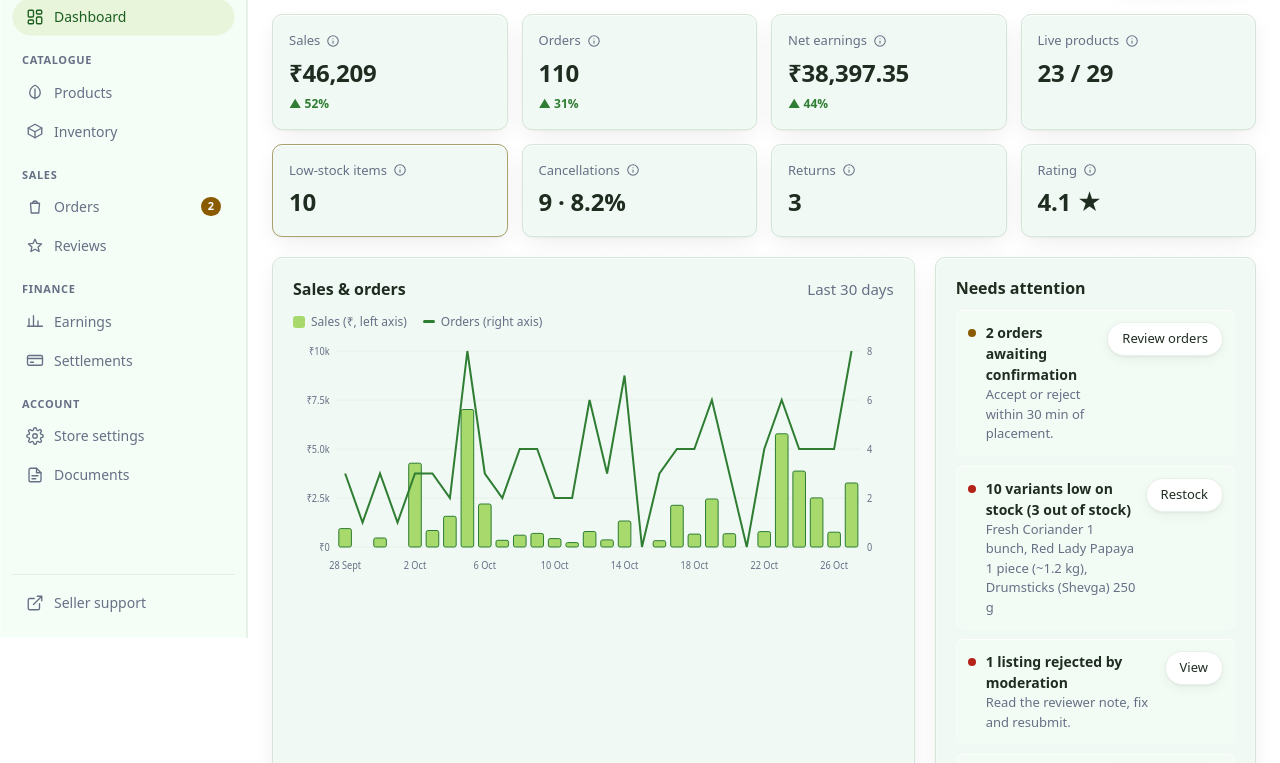
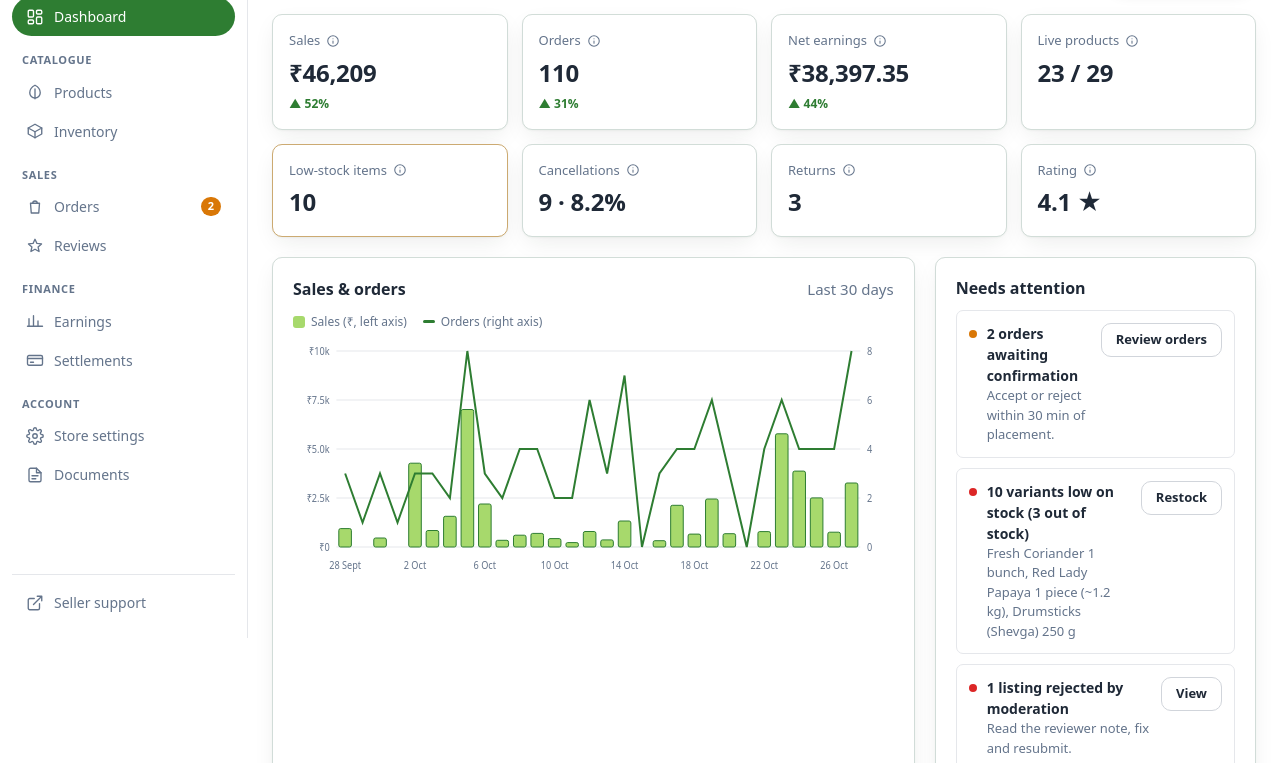
Before and after one commit to shriprocraft/mithren-agro-seller-frontend-, a website with bundled scripts: page artifact.html in a window 1280 px wide. Shown: the part 162-925 px from the top of the page. Built offline with nearby package versions, Linux system fonts and the light colour scheme.

Commit message:
Update portal styles and alignment

```diff
--- a/styles.css
+++ b/styles.css
@@ -3,13 +3,13 @@
   /* Modern Sage palette */
   --sage-background: #ffffff;
   --sage-primary: #2e7d32;
-  --sage-hover: #1b5e20;
+  --sage-hover: #256b2a;
   --sage-accent: #a7d96c;
-  --sage-soft-bg: #f5fdf7;
-  --sage-headings: #1f2d21;
-  --sage-text: #667085;
-  --sage-border: #e8f1ea;
-  --sage-card: #f0f9f4;
+  --sage-soft-bg: #f9fafb;
+  --sage-headings: #1f2937;
+  --sage-text: #64748b;
+  --sage-border: #e5e7eb;
+  --sage-card: #ffffff;
   --sage-highlight: #ffd88a;
 
   --bg: var(--sage-background);
@@ -19,24 +19,24 @@
   --card: var(--sage-card);
   --border: var(--sage-border);
   /* Inputs need a visible edge on white: border mixed toward primary. */
-  --border-strong: color-mix(in srgb, var(--sage-border) 50%, var(--sage-primary) 50%);
+  --border-strong: #d1d5db;
   --text: var(--sage-headings);
   --text-2: var(--sage-text);
   --text-3: var(--sage-text);
   --primary: var(--sage-primary);
   --primary-hover: var(--sage-hover);
-  --primary-soft: color-mix(in srgb, var(--sage-accent) 28%, var(--sage-background));
+  --primary-soft: #e8f5e9;
   --primary-text: #ffffff;
   --accent: var(--sage-accent);
   --highlight: var(--sage-highlight);
   --green: var(--sage-primary);
-  --green-soft: color-mix(in srgb, var(--sage-accent) 28%, var(--sage-background));
-  --amber: #8a5a00;
-  --amber-soft: color-mix(in srgb, var(--sage-highlight) 45%, var(--sage-background));
-  --red: #b42318;
-  --red-soft: #fde8e6;
-  --blue: #1d5fa8;
-  --blue-soft: #e4eefa;
+  --green-soft: #e8f5e9;
+  --amber: #d97706;
+  --amber-soft: #fef3c7;
+  --red: #dc2626;
+  --red-soft: #fee2e2;
+  --blue: #2563eb;
+  --blue-soft: #dbeafe;
   --purple: #6941c6;
   --purple-soft: #efe9fb;
   --focus: var(--sage-primary);
@@ -184,8 +184,19 @@ code {
   top: 0;
   height: 100vh;
   overflow-y: auto;
-  background: var(--surface);
-  border-right: 1px solid var(--border);
+  --sb-bg: #ffffff;
+  --sb-text: #64748b;
+  --sb-icon: #64748b;
+  --sb-heading: #64748b;
+  --sb-hover: #f3f4f6;
+  --sb-hover-text: #1f2937;
+  --sb-active: #2e7d32;
+  --sb-active-text: #ffffff;
+  --sb-active-icon: #ffffff;
+  --sb-line: #e5e7eb;
+  background: var(--sb-bg);
+  color: var(--sb-text);
+  border-right: 1px solid var(--sb-line);
   display: flex;
   flex-direction: column;
   padding: 16px 12px;
@@ -240,6 +251,9 @@ code {
   text-transform: uppercase;
   color: var(--text-3);
 }
+.sidebar .brand-logo span {
+  color: var(--sb-heading);
+}
 .brand-logo span {
   padding-left: 4px;
 }
@@ -254,7 +268,7 @@ code {
   font-weight: 600;
   letter-spacing: 0.06em;
   text-transform: uppercase;
-  color: var(--text-3);
+  color: var(--sb-heading);
   padding: 8px 10px 4px;
 }
 .sidebar ul {
@@ -268,18 +282,31 @@ code {
   gap: 10px;
   padding: 8px 10px;
   border-radius: var(--radius-sm);
-  color: var(--text-2);
+  color: var(--sb-text);
   text-decoration: none;
   font-weight: 500;
   font-size: 14px;
+  transition: background 0.2s ease, color 0.2s ease;
+}
+.nav-link .icon {
+  color: var(--sb-icon);
+  transition: transform 0.2s var(--hover-ease), color 0.2s ease;
 }
 .nav-link:hover {
-  background: var(--surface-2);
-  color: var(--text);
-}
-.nav-link.active {
-  background: var(--primary-soft);
-  color: var(--primary);
+  background: var(--sb-hover);
+  color: var(--sb-hover-text);
+}
+.nav-link:hover .icon {
+  color: var(--sb-hover-text);
+}
+.nav-link.active,
+.nav-link.active:hover {
+  background: var(--sb-active);
+  color: var(--sb-active-text);
+}
+.nav-link.active .icon,
+.nav-link.active:hover .icon {
+  color: var(--sb-active-icon);
 }
 .nav-count {
   margin-left: auto;
@@ -292,7 +319,7 @@ code {
 }
 .sidebar-foot {
   margin-top: auto;
-  border-top: 1px solid var(--border);
+  border-top: 1px solid var(--sb-line);
   padding-top: 8px;
 }
 .main-col {
@@ -2235,15 +2262,18 @@ input[type='radio'] {
   max-width: 420px;
   padding: 12px 14px;
   border-radius: var(--radius);
-  background: var(--text);
-  color: var(--bg);
+  background: var(--surface);
+  color: var(--text);
+  border: 1px solid var(--border);
+  border-left: 4px solid var(--primary);
   box-shadow: var(--shadow-lg);
   font-size: 14px;
   animation: slide-in 0.18s ease-out;
 }
 .toast-error {
-  background: var(--red);
-  color: #fff;
+  background: var(--red-soft);
+  border-color: var(--red);
+  color: var(--text);
 }
 .toast-out {
   opacity: 0;
@@ -2469,30 +2499,25 @@ input[type='radio'] {
 :root {
   --glass-bg: var(--card);
   --glass-bg-strong: var(--surface);
-  --glass-bg-soft: color-mix(in srgb, var(--surface) 60%, transparent);
+  --glass-bg-soft: var(--surface);
   --glass-border: var(--border);
   --glass-edge: color-mix(in srgb, var(--primary) 10%, transparent);
-  --glass-highlight: inset 0 1px 0 rgb(255 255 255 / 0.85), inset 0 0 0 1px rgb(255 255 255 / 0.25);
+  --glass-highlight: 0 0 0 0 transparent;
   --glass-shadow: 0 1px 2px rgb(31 42 31 / 0.04), 0 8px 24px -6px rgb(31 42 31 / 0.1);
   --glass-shadow-hover: 0 2px 4px rgb(31 42 31 / 0.05), 0 14px 32px -8px rgb(31 42 31 / 0.16);
-  --glass-blur: blur(18px) saturate(160%);
-  --glass-blur-soft: blur(10px) saturate(140%);
+  --glass-blur: none;
+  --glass-blur-soft: none;
   --glass-wash-1: transparent;
   --glass-wash-2: transparent;
   --glass-wash-3: transparent;
-  --topbar-bg: rgb(255 255 255 / 0.92);
+  --topbar-bg: #ffffff;
 }
 
 /* Page ground is plain white in light mode.
    The radial washes are transparent in light mode and only tint the dark theme. */
+html,
 body {
-  background-color: var(--bg);
-  background-image:
-    radial-gradient(60vw 50vh at 8% 0%, var(--glass-wash-1), transparent 70%),
-    radial-gradient(50vw 45vh at 100% 35%, var(--glass-wash-2), transparent 70%),
-    radial-gradient(55vw 50vh at 30% 100%, var(--glass-wash-3), transparent 70%),
-    linear-gradient(90deg, transparent 40%, var(--bg-end) 100%);
-  background-attachment: fixed;
+  background: #ffffff;
 }
 
 /* Primary glass surfaces */
@@ -2559,35 +2584,14 @@ body {
   -webkit-backdrop-filter: var(--glass-blur);
   backdrop-filter: var(--glass-blur);
 }
-.sidebar {
-  background: var(--surface-2);
-  border-right-color: var(--border);
-  box-shadow: inset -1px 0 0 var(--glass-edge), var(--glass-highlight);
-  -webkit-backdrop-filter: var(--glass-blur);
-  backdrop-filter: var(--glass-blur);
-}
-.sidebar-foot {
-  border-top-color: var(--glass-edge);
-}
 .proto-banner {
   background: color-mix(in srgb, var(--amber-soft) 80%, transparent);
   -webkit-backdrop-filter: var(--glass-blur-soft);
   backdrop-filter: var(--glass-blur-soft);
 }
-.nav-link {
-  transition: background 0.18s ease, color 0.18s ease, box-shadow 0.18s ease;
-}
-.nav-link:hover {
-  background: var(--glass-bg-soft);
-}
-.nav-link.active {
-  background: color-mix(in srgb, var(--primary-soft) 82%, transparent);
-  box-shadow: var(--glass-highlight);
-}
-
 /* Tables: translucent header band, soft row dividers */
 .table thead th {
-  background: color-mix(in srgb, var(--surface-2) 65%, transparent);
+  background: var(--surface);
 }
 .table th,
 .table td {
@@ -2606,12 +2610,13 @@ body {
   box-shadow: var(--glass-highlight), 0 4px 12px -4px rgb(31 42 31 / 0.18);
 }
 .btn-primary {
-  background: linear-gradient(180deg, color-mix(in srgb, var(--primary) 88%, #fff), var(--primary));
+  background: var(--primary);
   border-color: var(--primary);
   box-shadow: inset 0 1px 0 rgb(255 255 255 / 0.28), 0 4px 14px -6px color-mix(in srgb, var(--primary) 70%, transparent);
 }
 .btn-primary:hover:not(:disabled) {
-  background: linear-gradient(180deg, color-mix(in srgb, var(--primary-hover) 88%, #fff), var(--primary-hover));
+  background: var(--primary-hover);
+  border-color: var(--primary-hover);
   box-shadow: inset 0 1px 0 rgb(255 255 255 / 0.3), 0 8px 20px -8px color-mix(in srgb, var(--primary) 80%, transparent);
 }
 .btn-danger {
@@ -2689,7 +2694,8 @@ textarea:disabled {
 .staff-list li,
 .reply,
 .formula {
-  background: color-mix(in srgb, var(--surface-2) 70%, transparent);
+  background: var(--surface);
+  border: 1px solid var(--border);
   box-shadow: var(--glass-highlight);
 }
 .callout {
@@ -2715,7 +2721,6 @@ a.metric:hover {
   .empty,
   .notif-panel,
   .modal,
-  .sidebar,
   .topbar,
   .btn:not(.btn-primary):not(.btn-danger):not(.btn-ghost) {
     background: var(--surface);
@@ -2736,7 +2741,6 @@ a.metric:hover {
   .empty,
   .notif-panel,
   .modal,
-  .sidebar,
   .topbar,
   .card .table-wrap,
   .card .metric,
@@ -2828,7 +2832,10 @@ a.metric:focus-visible {
 }
 .btn-primary:hover:not(:disabled),
 .btn-danger:hover:not(:disabled) {
-  border-color: transparent;
+  border-color: var(--primary-hover);
+}
+.btn-danger:hover:not(:disabled) {
+  border-color: var(--red);
 }
 .btn:active:not(:disabled),
 .icon-btn:active {
@@ -2851,16 +2858,11 @@ a.metric:focus-visible {
 }
 
 /* Sidebar and settings menu links slide slightly toward the content */
-.nav-link .icon,
 .settings-nav a {
   transition: transform 0.2s var(--hover-ease), background 0.18s ease, color 0.18s ease;
 }
 .nav-link:hover .icon {
   transform: translateX(2px);
-  color: var(--primary);
-}
-.nav-link:hover {
-  color: var(--primary);
 }
 .settings-nav a:hover {
   color: var(--primary);
@@ -3208,8 +3210,6 @@ td a:hover {
 }
 
 /* Modern Sage: text on the pale-lime selection tint uses the darker green for AA contrast. */
-.nav-link.active,
-.nav-link:hover,
 .tab.active,
 .tab.active .tab-count,
 .chip input:checked + span,
@@ -3233,19 +3233,19 @@ td a:hover {
 
 /* Buttons */
 .btn {
-  border-radius: var(--pill);
+  border-radius: 10px;
   min-height: 40px;
   padding: 8px 18px;
   gap: 8px;
   background: var(--surface);
-  border: 1px solid var(--border);
-  box-shadow: var(--control-shadow);
-  font-weight: 500;
+  border: 1px solid var(--border-strong);
+  box-shadow: none;
+  font-weight: 600;
 }
 .btn:hover:not(:disabled) {
-  background: var(--surface);
-  border-color: color-mix(in srgb, var(--primary) 30%, var(--border));
-  box-shadow: var(--control-shadow-hover);
+  background: var(--surface-2);
+  border-color: var(--border-strong);
+  box-shadow: none;
 }
 .btn-sm {
   min-height: 34px;
@@ -3255,15 +3255,22 @@ td a:hover {
   background: var(--primary);
   border-color: var(--primary);
   color: var(--primary-text);
-  box-shadow: 0 1px 2px rgb(31 45 33 / 0.08), 0 6px 16px -6px color-mix(in srgb, var(--primary) 70%, transparent);
+  box-shadow: none;
 }
 .btn-primary:hover:not(:disabled) {
   background: var(--primary-hover);
   border-color: var(--primary-hover);
-  box-shadow: 0 2px 4px rgb(31 45 33 / 0.1), 0 10px 22px -8px color-mix(in srgb, var(--primary) 80%, transparent);
+  color: var(--primary-text);
+  box-shadow: none;
+}
+.btn-primary:disabled {
+  background: #e5e7eb;
+  border-color: #e5e7eb;
+  color: #9ca3af;
+  opacity: 1;
 }
 .btn-danger {
-  border-radius: var(--pill);
+  border-radius: 10px;
 }
 .btn-danger-ghost {
   background: var(--surface);
@@ -3628,7 +3635,7 @@ input[type='search'],
   text-align: center;
   border: 1.5px dashed var(--border-strong);
   border-radius: var(--radius);
-  background: var(--surface-2);
+  background: var(--surface);
   transition: border-color 0.15s ease, background 0.15s ease;
 }
 .image-drop {
@@ -3939,3 +3946,25 @@ input[type='search'],
 .review-list > .review {
   height: 100%;
 }
+
+/* Theme: input text and placeholder colours */
+input::placeholder,
+textarea::placeholder {
+  color: #9ca3af;
+  opacity: 1;
+}
+input[type='text'],
+input[type='email'],
+input[type='tel'],
+input[type='password'],
+input[type='number'],
+input[type='search'],
+input[type='date'],
+input[type='time'],
+input:not([type]),
+select,
+textarea {
+  background-color: #ffffff;
+  border-radius: 8px;
+  box-shadow: none;
+}
```
